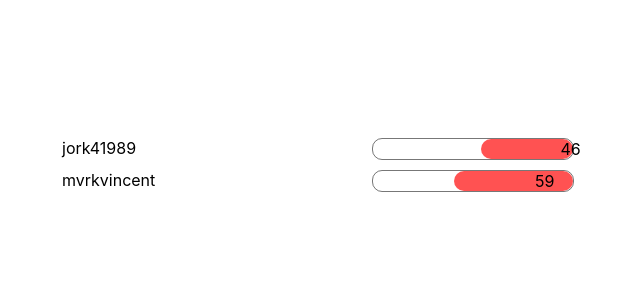
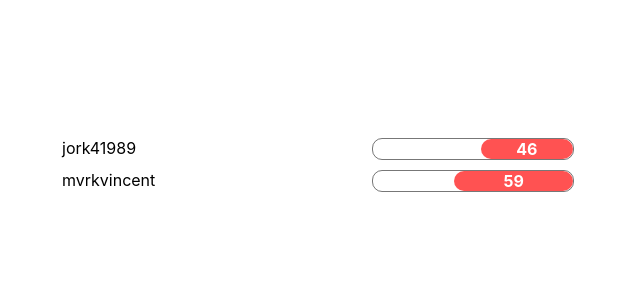
Before and after one commit to jork41989/commitDash, a React (Create React App) app: page / in a window 1280 px wide. Shown: the top 300 px of the page, without its empty margins (66-706 px from the left). Built offline with nearby package versions, Linux system fonts and the light colour scheme.

Commit message:
realigned text

```diff
--- a/src/components/MainDash/dash.css
+++ b/src/components/MainDash/dash.css
@@ -35,9 +35,10 @@
 }
 
 .scoreText{
- margin: 0;
- text-align: center;
-     position: relative;
-     right: -50%;
-     z-index: 3;
+  margin: 0;
+  text-align: center;
+  position: relative;
+  z-index: 3;
+  color: white;
+  font-weight: 700;
 }
--- a/src/components/MainDash/userDashSub.jsx
+++ b/src/components/MainDash/userDashSub.jsx
@@ -18,8 +18,9 @@ const UserDashSub = (state) =>{
       <div className="userDash">
         <div>{state.data.username}</div>
         <div className="healthBar">
-          <p className="scoreText">{Math.floor(total)}</p>
-          <div className="healthBarColor" style={color}></div>
+          <div className="healthBarColor" style={color}>
+            <p className="scoreText">{Math.floor(total)}</p>
+          </div>
         </div>
       </div>
     );
```
Also changed, not shown: 1 other file (tests, documents, lock files or other folders).
